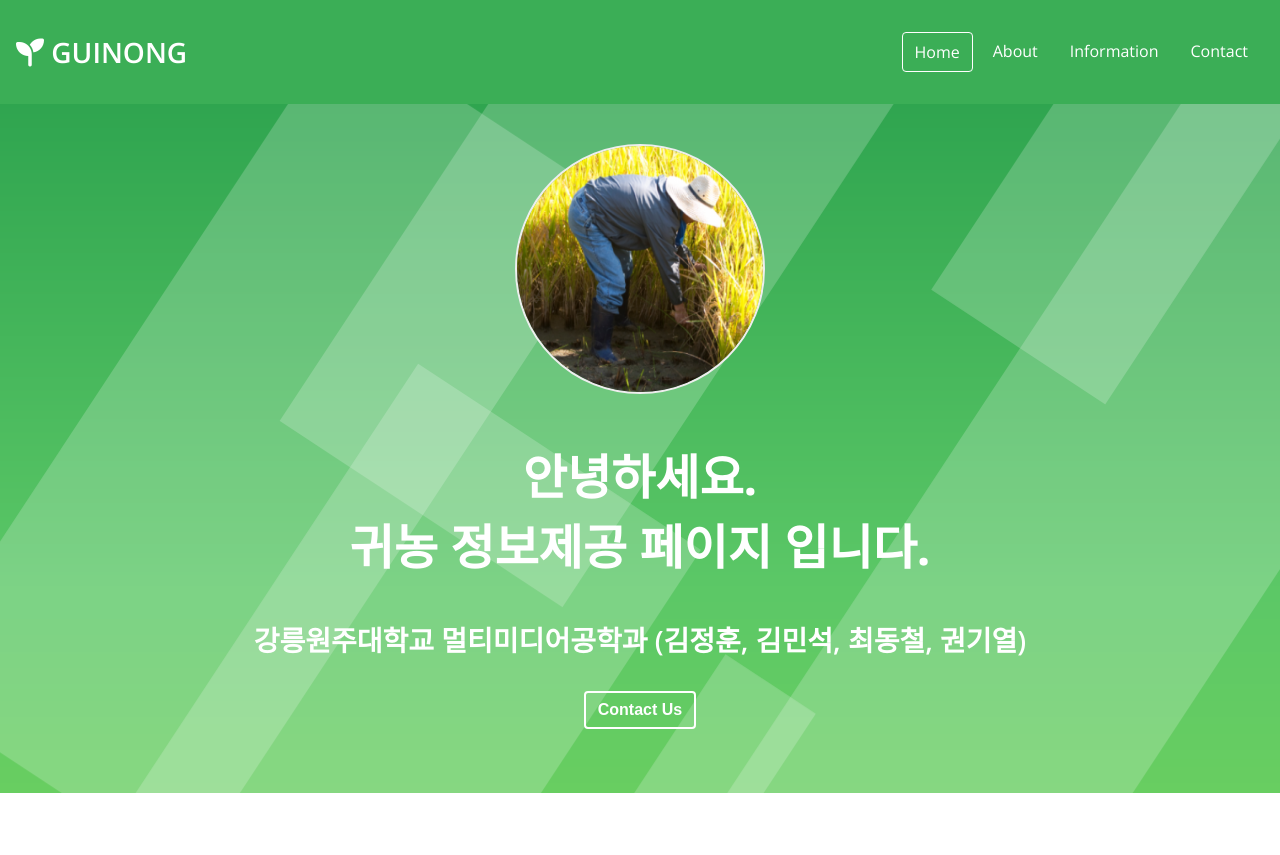
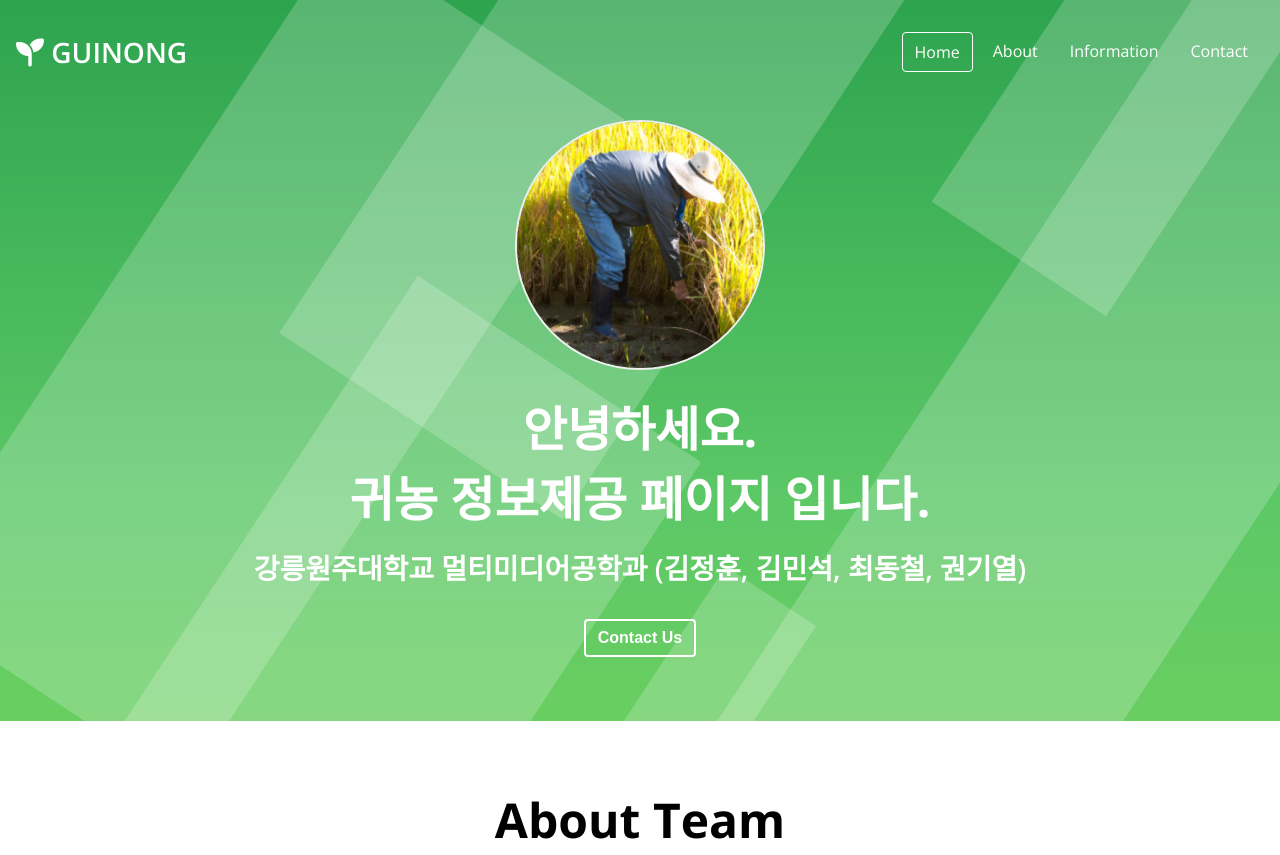
Before and after one commit to qqqq4632/portfolio, a plain HTML site: page index.html in a window 1280 px wide. Shown: the top 855 px of the page. Drawn offline with nearby package versions, Linux system fonts and the light colour scheme.

Commit message:
JS: Navbar

```diff
--- a/index.html
+++ b/index.html
@@ -8,7 +8,7 @@
         <link href="https://fonts.googleapis.com/css2?family=Open+Sans:wght@400;600;700&display=swap" rel="stylesheet">
         <link rel="icon" type="image/png" href="image/leaf.png">
         <link rel="stylesheet" href="style.css">
-        <script scr="main.js" defer></script>
+        <script src="main.js" defer></script>
     </head>
     <body>
         <!-- nav bar -->
--- a/main.js
+++ b/main.js
@@ -0,0 +1,13 @@
+'use strict';
+// Make navbar transparent
+const navbar = document.querySelector('#navbar');
+const navbarHeight = navbar.getBoundingClientRect().height;
+document.addEventListener('scroll', () => {
+    console.log(window.scrollY);
+    console.log(navbarHeight);
+    if (window.scrollY > navbarHeight){
+        navbar.classList.add('navbar--dark');
+    } else {
+        navbar.classList.remove('navbar--dark');
+    }
+});
--- a/style.css
+++ b/style.css
@@ -93,7 +93,7 @@
   h1{
       font-size: var(--font-large);
       font-weight: var(--weight-bold);
-      color: var(--color-black)
+      color: var(--color-black);
       margin: 16px 0;
   }
 
@@ -120,12 +120,19 @@
 
   /* Navbar */
   #navbar{
+      position: fixed;
+      width: 100%;
       display: flex;
       justify-content: space-between;
+      align-items: center;
+      padding: 16px;
+      background-color: transparent;
+      transition: all var(--animation-duration) ease-in-out;
+  }
+
+  #navbar.navbar--dark{
       background-color: var(--color-green);
-      align-items: center;
-      color: var(--color-white);
-      padding: 16px
+      padding: 8px;
   }
 
   .navbar__menu{
@@ -135,6 +142,7 @@
   .navbar__logo{
       font-size: var(--font-medium);
       font-weight: var(--weight-semi-bold);
+      color: var(--color-white);
 
   }
   .navbar__menu__item {
@@ -142,6 +150,7 @@
       margin: 0 4px;
       cursor: pointer;
       border-radius: var(--size--border-radius);
+      color: var(--color-white);
   }
 
   .navbar__menu__item.active{
@@ -165,6 +174,7 @@
   #home {
       background: url('image/background.png') center/cover no-repeat;
       padding: 40px;
+      padding-top: 120px;
       text-align: center;
   }
 
@@ -245,17 +255,15 @@
 
   .univ__name,
   .univ__member{
-      color: var(--color-light-grey);
+      color:var(--color-dark-white);
   }
 
   .univ__name{
       font-size: var(--font-small);
-      color: var(--color-light-grey)
   }
 
   .univ__member{
       font-size: var(--font-micro);
-      color: var(--color-light-grey)
   }
 
   /* Contact */
@@ -291,8 +299,6 @@
         width: 100%;
         display: none;
     }
-}
-
     .about__guinong{
         flex-direction: column;
     }
@@ -300,3 +306,5 @@
     .guinong{
         margin-bottom: 38px;
     }
+
+}
```
Lines whose indentation alone changed are shown as unchanged.
